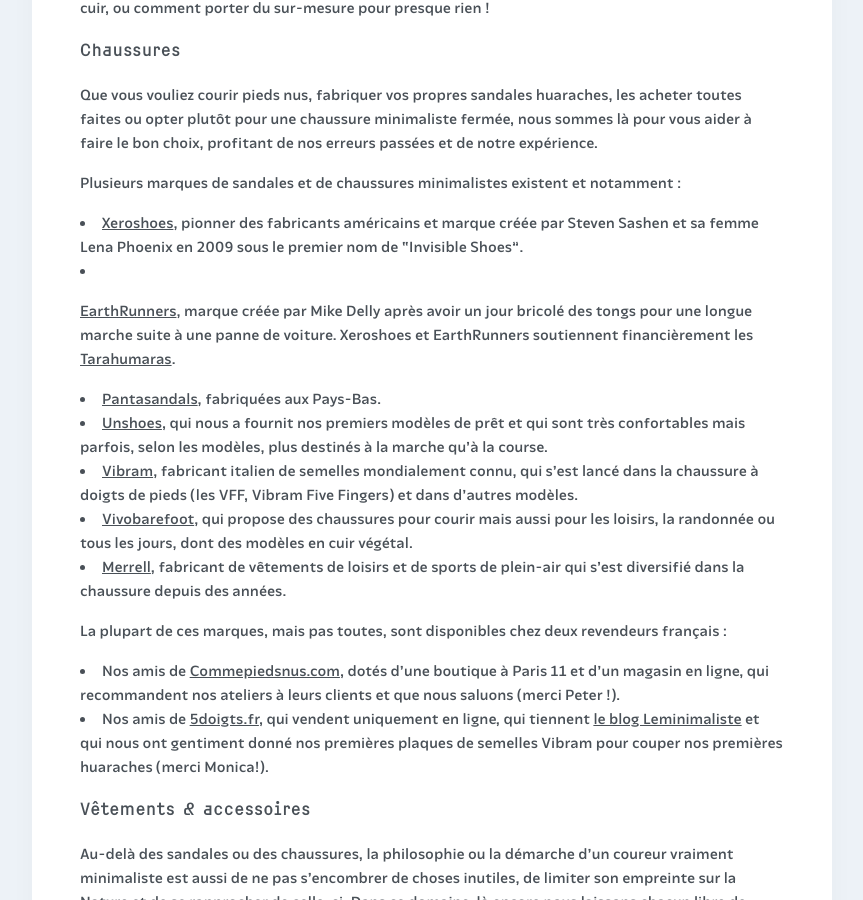
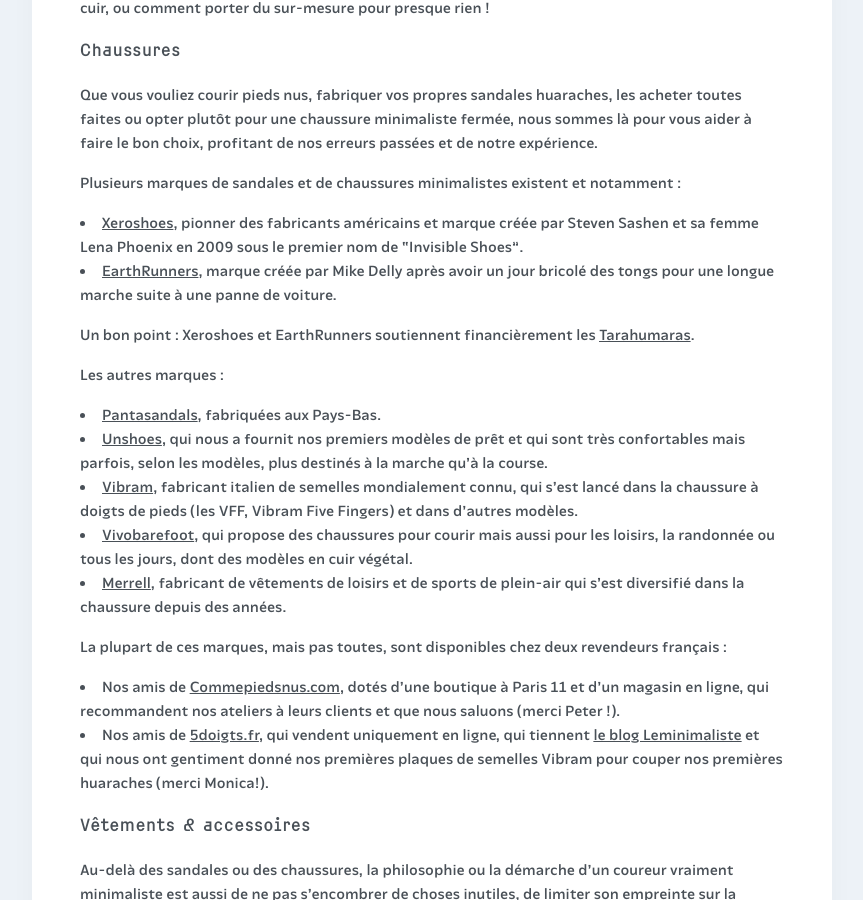
Before and after one commit to courirpaleo/courirpaleo.github.io, a Jekyll site: the page built from _pages/ressources.md, in a window 1280 px wide and 900 px high, scrolled down 7807 px. Shown: the whole window, without its empty margins (208-1071 px from the left). Built offline with Jekyll 4.4.1, drawn with Linux system fonts in a browser that asks for light colours; some web fonts are replaced.

Commit message:
Update ressources.md

```diff
--- a/_pages/ressources.md
+++ b/_pages/ressources.md
@@ -81,8 +81,10 @@
 Plusieurs marques de sandales et de chaussures minimalistes existent et notamment&nbsp;:
 - [Xeroshoes](https://xeroshoes.com/xero-shoes-story), pionner des fabricants américains et marque créée par Steven Sashen et sa femme Lena Phoenix en 2009 sous le premier nom de "Invisible Shoes".
 - [EarthRunners](https://www.earthrunners.com/pages/about-us), marque créée par Mike Delly après avoir un jour bricolé des tongs pour une longue marche suite à une panne de voiture.
-Xeroshoes et EarthRunners soutiennent financièrement les [Tarahumaras](https://fr.wikipedia.org/wiki/Tarahumaras).
 
+Un bon point&nbsp;: Xeroshoes et EarthRunners soutiennent financièrement les [Tarahumaras](https://fr.wikipedia.org/wiki/Tarahumaras).
+
+Les autres marques&nbsp;:
 - [Pantasandals](https://pantasandals.com/fr), fabriquées aux Pays-Bas.
 - [Unshoes](https://www.unshoesusa.com), qui nous a fournit nos premiers modèles de prêt et qui sont très confortables mais parfois, selon les modèles, plus destinés à la marche qu'à la course.
 - [Vibram](https://www.vibram.fr), fabricant italien de semelles mondialement connu, qui s'est lancé dans la chaussure à doigts de pieds (les VFF, Vibram Five Fingers) et dans d'autres modèles.
```
